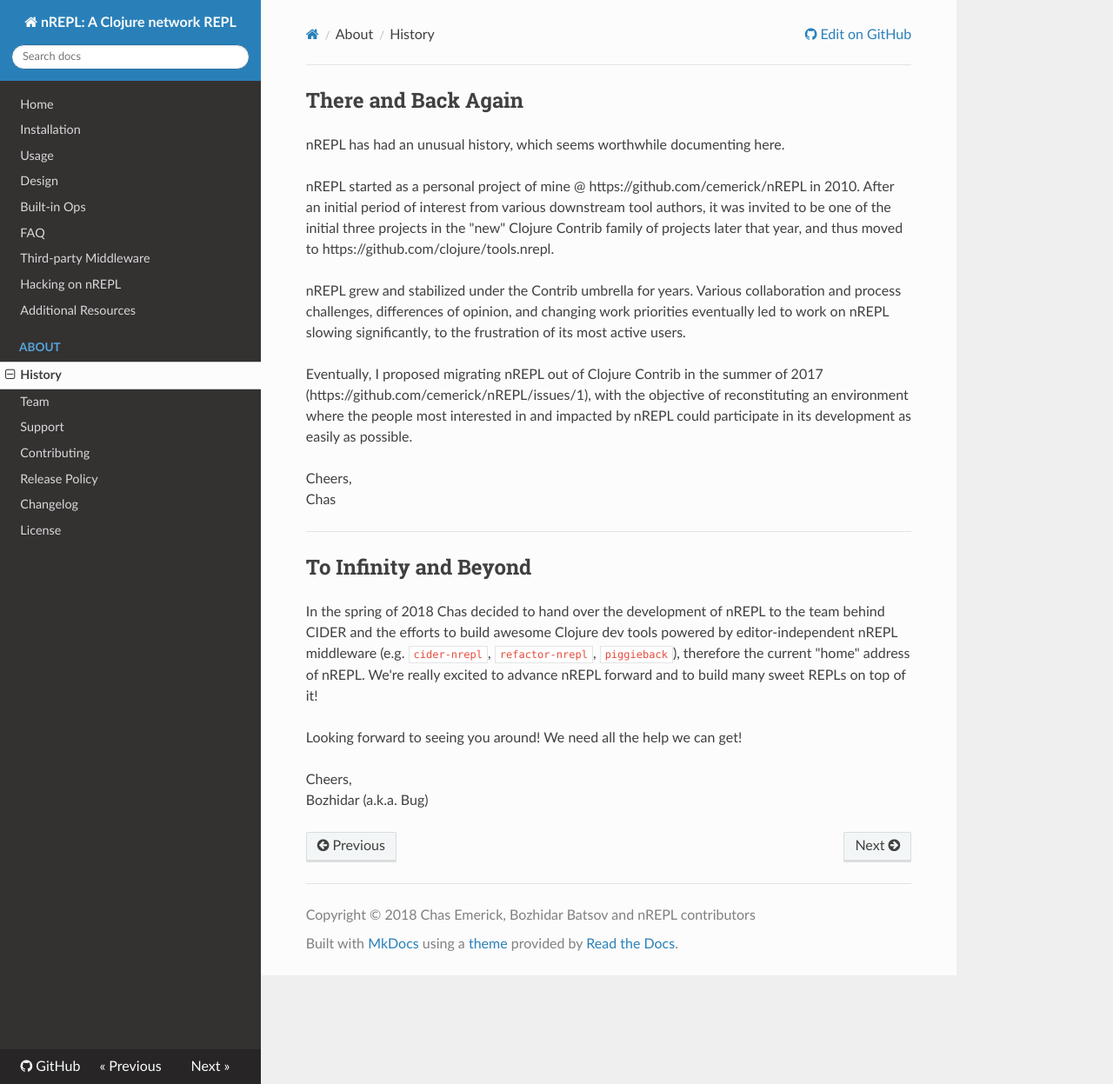
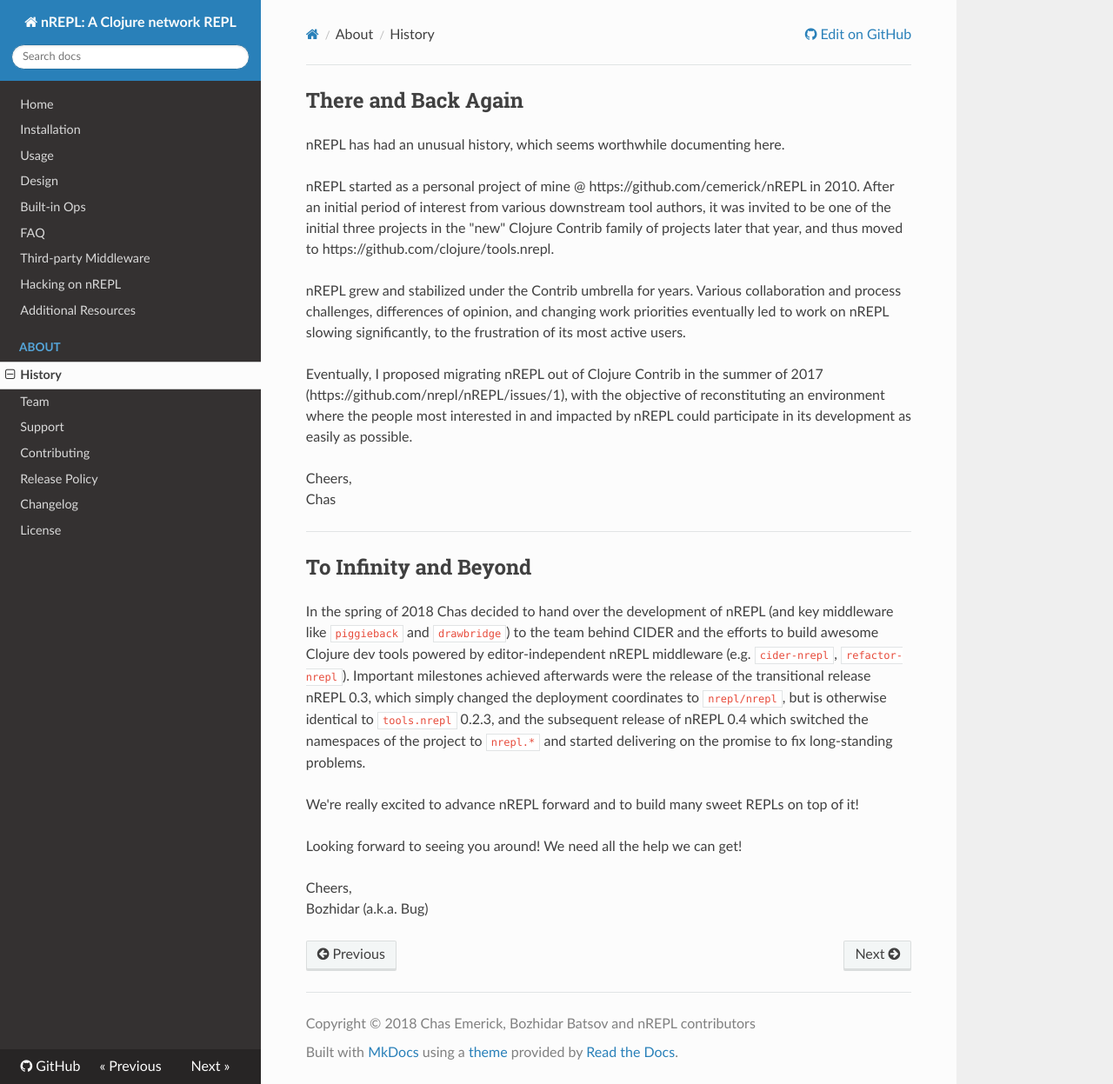
Before and after one commit to nrepl/nrepl, an MkDocs documentation site: the page built from doc/about/history.md, in a window 1280 px wide and 1247 px high. Shown: the whole window at 87% size. Built offline with MkDocs 1.6.1, drawn with Linux system fonts in a browser that asks for light colours; nearby versions of some CDN libraries; old or Windows-style settings are respelled for this version of MkDocs.

Commit message:
Update the history a bit

```diff
--- a/doc/about/history.md
+++ b/doc/about/history.md
@@ -14,7 +14,7 @@ priorities eventually led to work on nREPL slowing significantly, to the
 frustration of its most active users.
 
 Eventually, I proposed migrating nREPL out of Clojure Contrib in the summer of
-2017 (https://github.com/cemerick/nREPL/issues/1), with the objective of
+2017 (https://github.com/nrepl/nREPL/issues/1), with the objective of
 reconstituting an environment where the people most interested in and impacted
 by nREPL could participate in its development as easily as possible.
 
@@ -26,10 +26,17 @@ Chas
 ## To Infinity and Beyond
 
 In the spring of 2018 Chas decided to hand over the development of
-nREPL to the team behind CIDER and the efforts to build awesome
-Clojure dev tools powered by editor-independent nREPL middleware
-(e.g. `cider-nrepl`, `refactor-nrepl`, `piggieback`), therefore the
-current "home" address of nREPL. We're really excited to advance nREPL
+nREPL (and key middleware like `piggieback` and `drawbridge`) to the
+team behind CIDER and the efforts to build awesome Clojure dev tools
+powered by editor-independent nREPL middleware (e.g. `cider-nrepl`,
+`refactor-nrepl`). Important milestones achieved afterwards were the
+release of the transitional release nREPL 0.3, which simply changed
+the deployment coordinates to `nrepl/nrepl`, but is otherwise
+identical to `tools.nrepl` 0.2.3, and the subsequent release of nREPL
+0.4 which switched the namespaces of the project to `nrepl.*` and
+started delivering on the promise to fix long-standing problems.
+
+We're really excited to advance nREPL
 forward and to build many sweet REPLs on top of it!
 
 Looking forward to seeing you around! We need all the help we can get!
```
